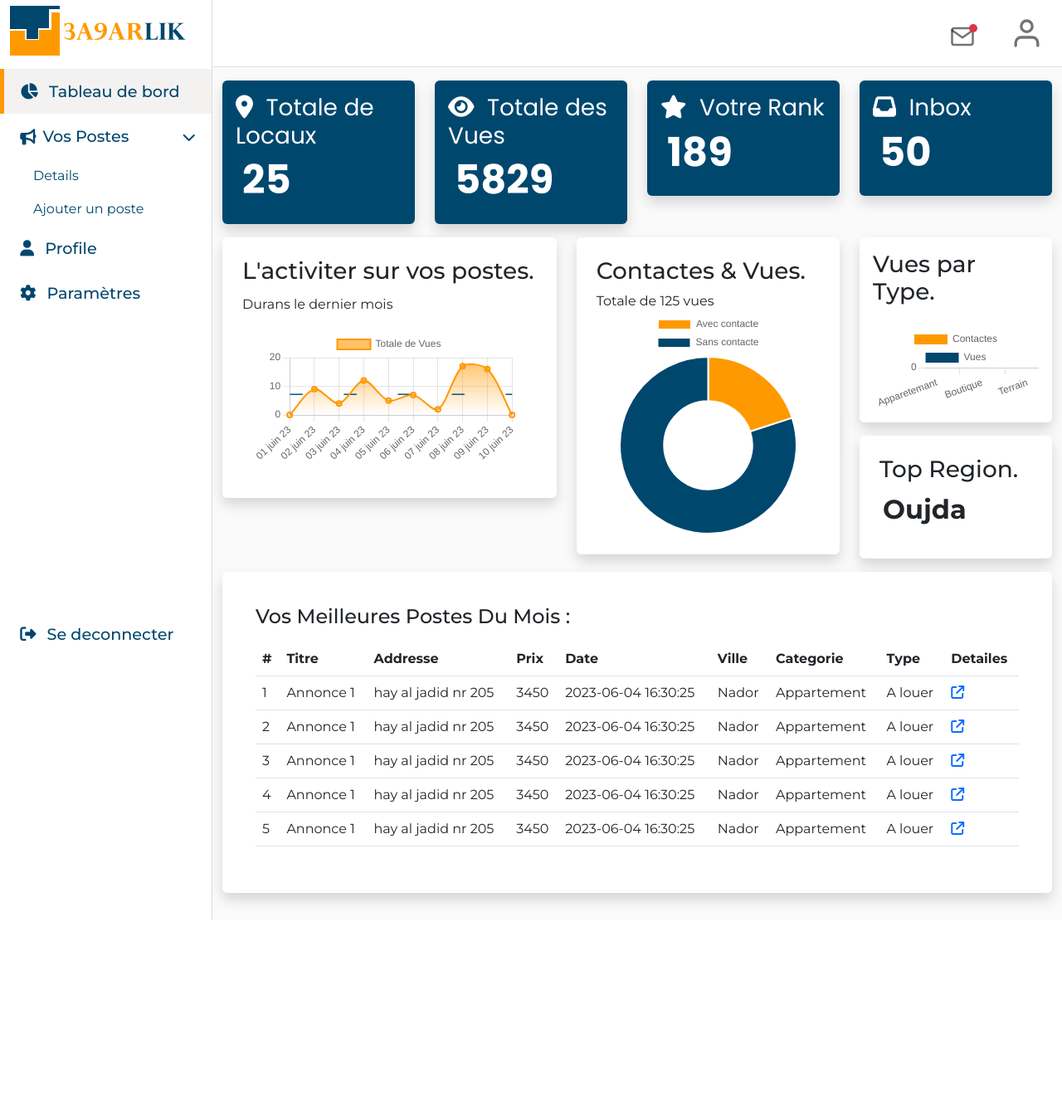
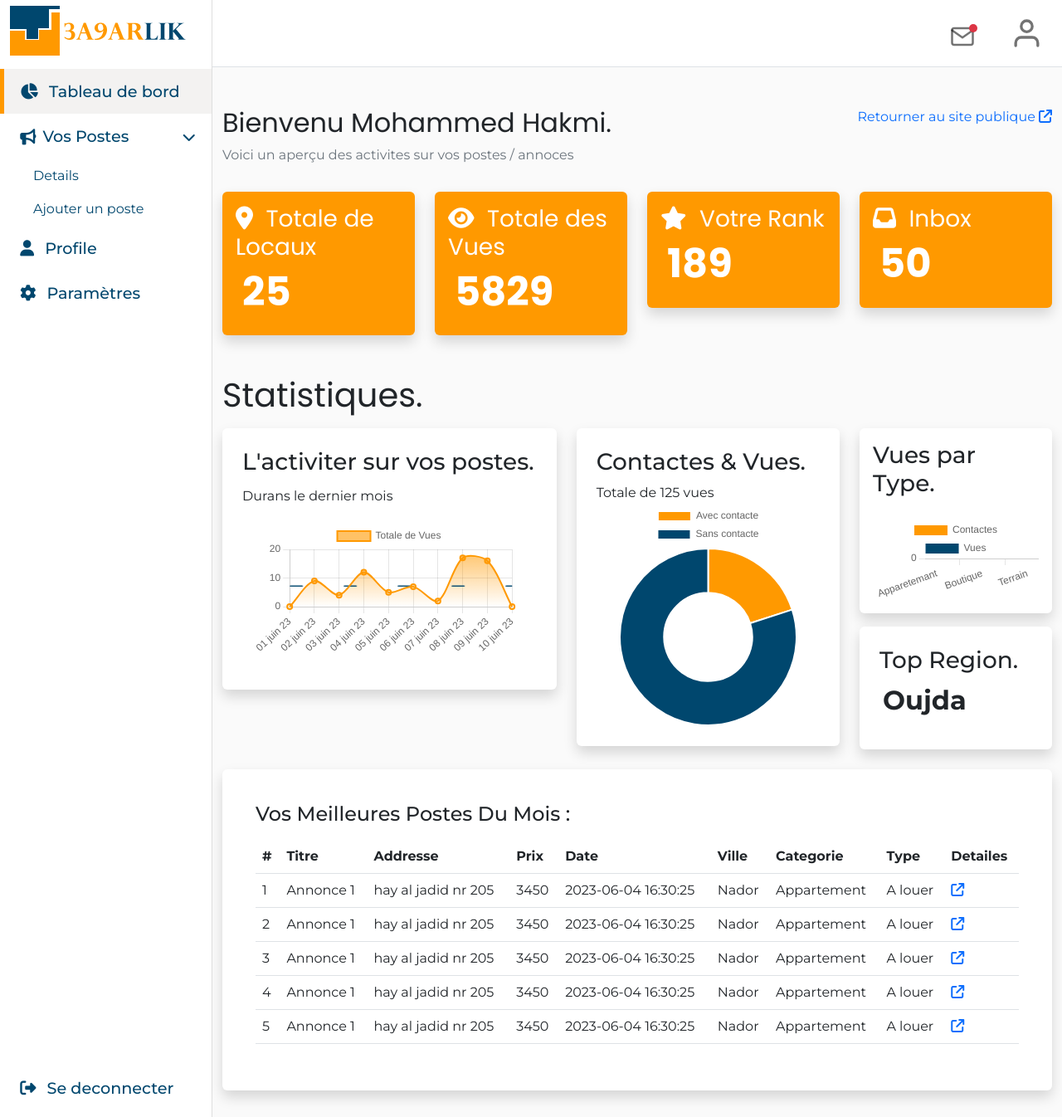
Before and after one commit to Simo672K/3a9arlik-app, a PHP site: page /dashboard/index.html in a window 1280 px wide. Shown: the whole page at 83% size. Before the commit the page ends 1108 px from the top, so only its background shows below. Run offline with PHP 8.4, Linux system fonts and the light colour scheme.

Commit message:
dashboard overview page html

```diff
--- a/assets/css/dashboard.min.css
+++ b/assets/css/dashboard.min.css
@@ -1 +1 @@
-.poppins{font-family:"Poppins",sans-serif}html,body{height:100%}main{min-height:100%;display:flex;font-family:"Montserrat",sans-serif}.bg-custom{background-color:#f90}.sidebar{flex-basis:20%}.sidebar-inner{height:100vh;display:flex;flex-direction:column}.sidebar-nav-container{flex-grow:1}.sidebar-nav{width:100%}.sidebar-item{display:block;width:100%}.sidebar-link{text-decoration:none !important;font-weight:500;color:#00476e;display:block;padding:.8rem 1.2rem;font-size:1.2rem;border-left:solid 5px rgba(0,0,0,0);width:100%}.sidebar-link:hover,.sidebar-link.active{background-color:#f3f2f1;color:#00476e;border-color:#f90}.cta-btn{font-weight:700;border-width:3px;background-color:#f90;padding-left:2rem !important;padding-right:2rem !important}.cta-btn:hover{border-width:3px !important;border-color:#f90;color:#00476e !important}.red-dot{position:absolute;display:block;width:10px;height:10px;border-radius:50%;background-color:#dc3545;top:5px;right:5px}.nav-icon{width:45px;height:40px}.dropdown-toggle{padding:0}.dropdown-toggle::after{content:none}.collapse-nav{flex-direction:column}.collapse-item{width:100%}.collapse-link{text-decoration:none !important;color:#00476e;display:block;padding:.5rem 2.5rem;font-size:1rem;width:100%}.collapse-link:hover,.collapse-link.active{color:#00476e;background-color:#dedede}.main{padding-bottom:2rem;background:#fafafa;flex-basis:80%}.card-mini{color:#fff;background-color:#00476e}/*# sourceMappingURL=dashboard.min.css.map */
+.poppins{font-family:"Poppins",sans-serif}html,body{height:100%}main{min-height:100%;display:flex;font-family:"Montserrat",sans-serif}.bg-custom{background-color:#f90}.bg-primary{background-color:#00476e !important}.sidebar{flex-basis:20%}.sidebar-inner{height:100%;display:flex;flex-direction:column}.sidebar-nav-container{flex-grow:1}.sidebar-nav{width:100%}.sidebar-item{display:block;width:100%}.sidebar-link{text-decoration:none !important;font-weight:500;color:#00476e;display:block;padding:.8rem 1.2rem;font-size:1.2rem;border-left:solid 5px rgba(0,0,0,0);width:100%}.sidebar-link:hover,.sidebar-link.active{background-color:#f3f2f1;color:#00476e;border-color:#f90}.cta-btn{font-weight:700;border-width:3px;background-color:#f90;padding-left:2rem !important;padding-right:2rem !important}.cta-btn:hover{border-width:3px !important;border-color:#f90;color:#00476e !important}.red-dot{position:absolute;display:block;width:10px;height:10px;border-radius:50%;background-color:#dc3545;top:5px;right:5px}.nav-icon{width:45px;height:40px}.dropdown-toggle{padding:0}.dropdown-toggle::after{content:none}.collapse-nav{flex-direction:column}.collapse-item{width:100%}.collapse-link{text-decoration:none !important;color:#00476e;display:block;padding:.5rem 2.5rem;font-size:1rem;width:100%}.collapse-link:hover,.collapse-link.active{color:#00476e;background-color:#dedede}.main{padding-bottom:2rem;background:#fafafa;flex-basis:80%}.card-mini{color:#fff}/*# sourceMappingURL=dashboard.min.css.map */
--- a/assets/scss/dashboard.scss
+++ b/assets/scss/dashboard.scss
@@ -18,12 +18,15 @@
   &-custom{
     background-color: $secondary-color;
   }
+  &-primary{
+    background-color: $primary-color !important;
+  }
 }
 .sidebar {
   flex-basis: 20%;
 
   &-inner {
-    height: 100vh;
+    height: 100%;
     display: flex;
     flex-direction: column;
   }
@@ -129,9 +132,9 @@
   flex-basis: 80%;
 }
 
+
 .card{
   &-mini{
     color: #fff;
-    background-color: $primary-color;
   }
 }
--- a/dashboard/index.html
+++ b/dashboard/index.html
@@ -110,10 +110,18 @@
         </div>
       </nav>
 
-      <div class="container-fluid pt-3">
-        <div class="row mb-3">
+      <div class="container-fluid">
+        <div class="mb-3 mt-5 d-flex align-items-start">
+          <div class="me-auto">
+            <h2 class="poppins">Bienvenu Mohammed Hakmi.</h2>
+            <p class="text-muted">Voici un aperçu des activites sur vos postes / annoces</p>
+          </div>
+
+          <a class="text-primary text-decoration-none" href="../index.php">Retourner au site publique <i class="fa-solid fa-arrow-up-right-from-square"></i></a>
+        </div>
+        <div class="row mb-5">
           <div class="col-3">
-            <div class="card shadow border-0 card-mini">
+            <div class="card bg-custom shadow border-0 card-mini">
               <div class="card-body">
                 <h3 class="poppins">
                   <i class="fa-solid fa-location-dot me-2"></i>
@@ -123,8 +131,9 @@
               </div>
             </div>
           </div>
+
           <div class="col-3">
-            <div class="card shadow border-0 card-mini">
+            <div class="card bg-custom shadow border-0 card-mini">
               <div class="card-body">
                 <h3 class="poppins">
                   <i class="fa-solid fa-eye me-2"></i>
@@ -134,8 +143,9 @@
               </div>
             </div>
           </div>
+
           <div class="col-3">
-            <div class="card shadow border-0 card-mini">
+            <div class="card bg-custom shadow border-0 card-mini">
               <div class="card-body">
                 <h3 class="poppins">
                   <i class="fa-solid fa-star me-2"></i>
@@ -145,8 +155,9 @@
               </div>
             </div>
           </div>
+
           <div class="col-3">
-            <div class="card shadow border-0 card-mini">
+            <div class="card bg-custom shadow border-0 card-mini">
               <div class="card-body">
                 <h3 class="poppins">
                   <i class="fa-solid fa-inbox me-2"></i>
@@ -158,8 +169,8 @@
           </div>
         </div>
 
-
-        <div class="row">
+        <h1 class="poppins mb-3">Statistiques.</h1>
+        <div class="row mb-4">
           <div class="col-5">
             <div class="card p-4 shadow border-0">
               <h3>L'activiter sur vos postes.</h3>
```
Also changed, not shown: 1 other file.
